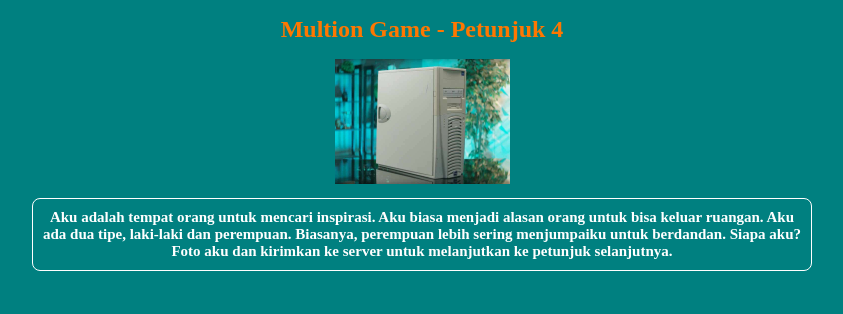
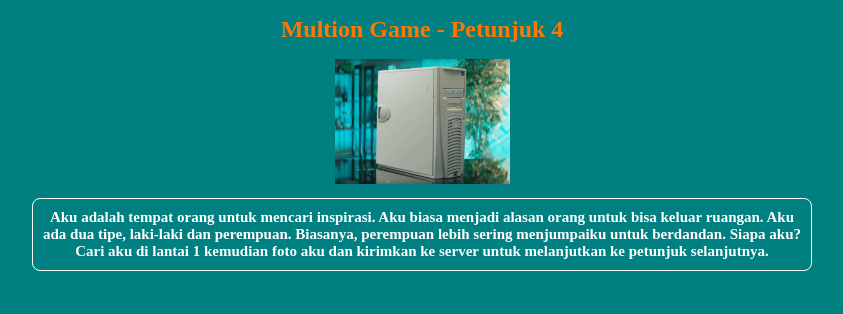
Before and after one commit to xsamudra/multion_game, a plain HTML site: page PL6EwwTe1U.html in a window 1280 px wide. Shown: the whole page, without its empty margins (218-1061 px from the left). Drawn offline with Linux system fonts and the light colour scheme.

Commit message:
Update PL6EwwTe1U.html

```diff
--- a/PL6EwwTe1U.html
+++ b/PL6EwwTe1U.html
@@ -20,7 +20,7 @@
 </script>
 <h1 style="font-family: Tw Cen MT; color: #ff7700; font-size: 24px;"><center>Multion Game - Petunjuk 4</center></h1>
 <center><img src="hint4-a.jpg" width="175px" height="125x" style="padding-bottom: : 30px;"></img></center>
-<center><h1 style="padding: 10px; font-family: Tw Cen MT; font-size: 15px; border: solid white 1px; border-radius: 8px; color: white; width: 60%;">Aku adalah tempat orang untuk mencari inspirasi. Aku biasa menjadi alasan orang untuk bisa keluar ruangan. Aku ada dua tipe, laki-laki dan perempuan. Biasanya, perempuan lebih sering menjumpaiku untuk berdandan. Siapa aku? Foto aku dan kirimkan ke server untuk melanjutkan ke petunjuk selanjutnya.</h1></center>
+<center><h1 style="padding: 10px; font-family: Tw Cen MT; font-size: 15px; border: solid white 1px; border-radius: 8px; color: white; width: 60%;">Aku adalah tempat orang untuk mencari inspirasi. Aku biasa menjadi alasan orang untuk bisa keluar ruangan. Aku ada dua tipe, laki-laki dan perempuan. Biasanya, perempuan lebih sering menjumpaiku untuk berdandan. Siapa aku? Cari aku di lantai 1 kemudian foto aku dan kirimkan ke server untuk melanjutkan ke petunjuk selanjutnya.</h1></center>
 <center><p></p></center>
 <center><h2 id="petunjuk1"></h2></center>
 </body>
```
